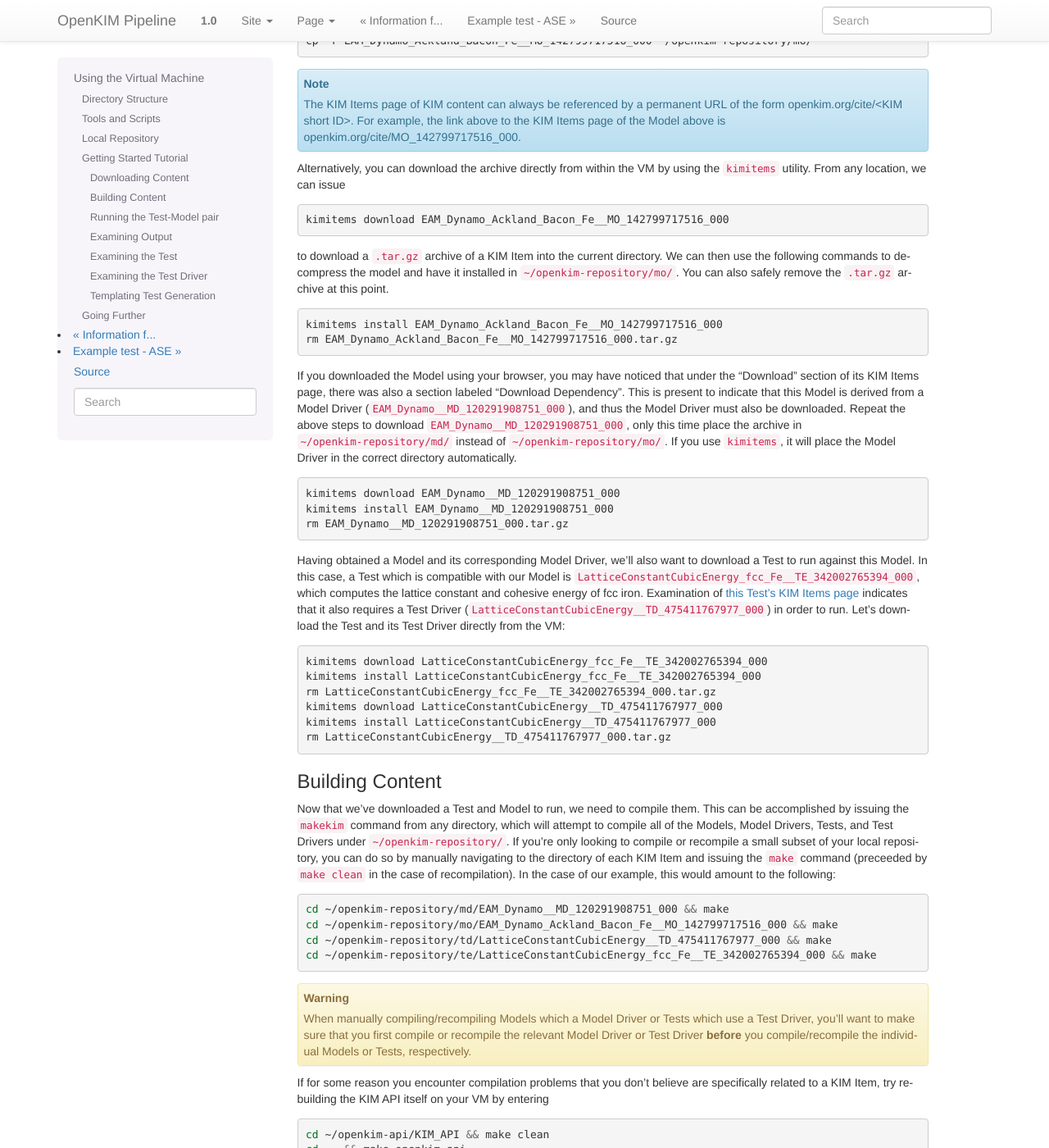
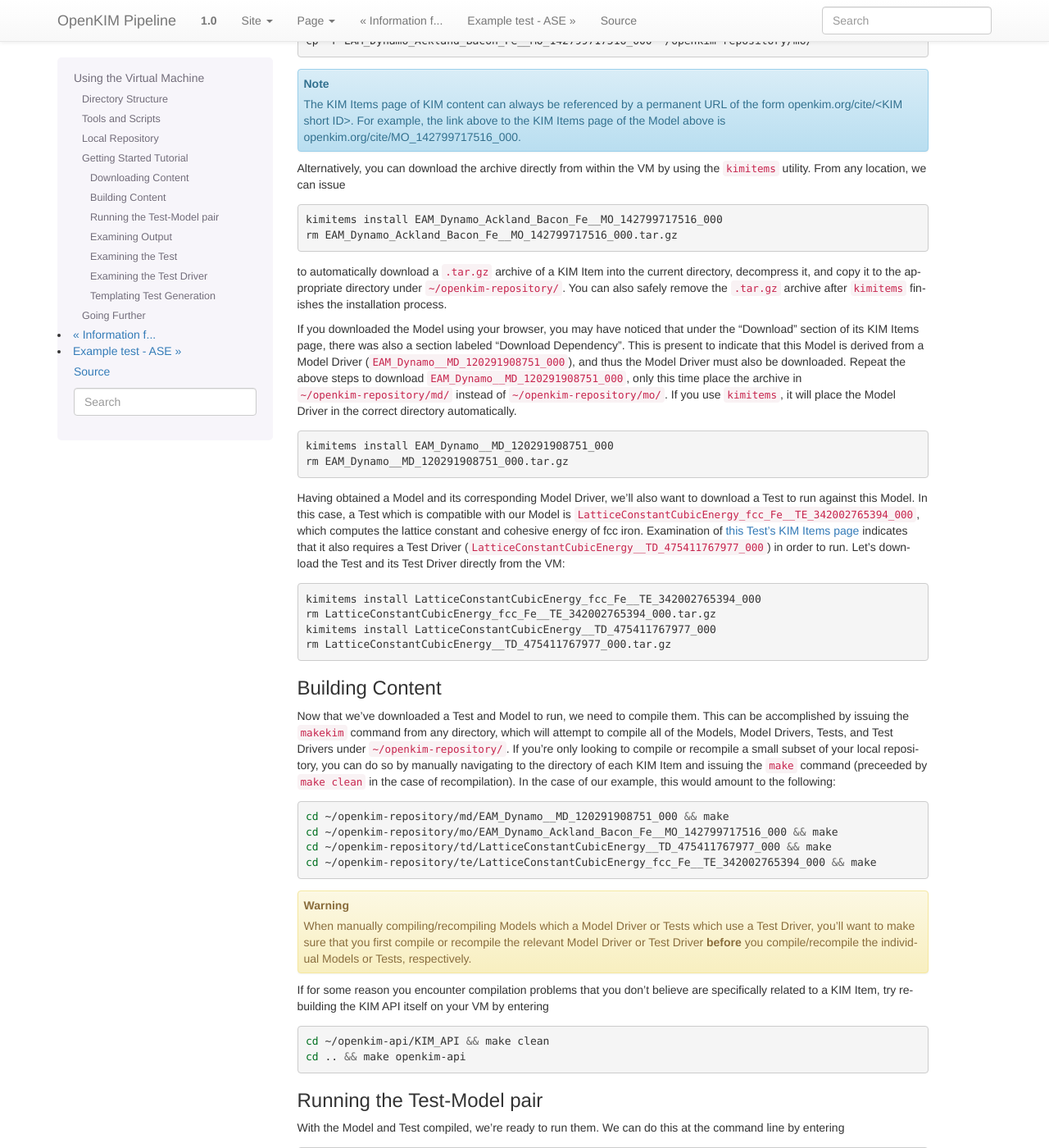
Before and after one commit to bjgjaefg23k/openkim-pipeline, a Sphinx documentation site: the page built from docs/tutorial_vm.rst, in a window 1280 px wide and 1400 px high, scrolled down 1751 px. Shown: the whole window at 82% size. Built offline with Sphinx 7.4.7, drawn with Linux system fonts in a browser that asks for light colours; formulas are drawn with MathJax 3.

Commit message:
Got rid of redundant 'kimitems download' calls

```diff
--- a/docs/tutorial_vm.rst
+++ b/docs/tutorial_vm.rst
@@ -88,20 +88,15 @@ Alternatively, you can download the archive directly from within the VM by using
 
 .. code-block:: bash
 
-    kimitems download EAM_Dynamo_Ackland_Bacon_Fe__MO_142799717516_000
-
-to download a ``.tar.gz`` archive of a KIM Item into the current directory.  We can then use the following commands to decompress the model and have it installed in ``~/openkim-repository/mo/``.  You can also safely remove the ``.tar.gz`` archive at this point.
-
-.. code-block:: bash
-
     kimitems install EAM_Dynamo_Ackland_Bacon_Fe__MO_142799717516_000
     rm EAM_Dynamo_Ackland_Bacon_Fe__MO_142799717516_000.tar.gz
+
+to automatically download a ``.tar.gz`` archive of a KIM Item into the current directory, decompress it, and copy it to the appropriate directory under ``~/openkim-repository/``.  You can also safely remove the ``.tar.gz`` archive after ``kimitems`` finishes the installation process.
 
 If you downloaded the Model using your browser, you may have noticed that under the "Download" section of its KIM Items page, there was also a section labeled "Download Dependency".  This is present to indicate that this Model is derived from a Model Driver (``EAM_Dynamo__MD_120291908751_000``), and thus the Model Driver must also be downloaded.  Repeat the above steps to download ``EAM_Dynamo__MD_120291908751_000``, only this time place the archive in ``~/openkim-repository/md/`` instead of ``~/openkim-repository/mo/``. If you use ``kimitems``, it will place the Model Driver in the correct directory automatically.
 
 .. code-block:: bash
 
-    kimitems download EAM_Dynamo__MD_120291908751_000
     kimitems install EAM_Dynamo__MD_120291908751_000
     rm EAM_Dynamo__MD_120291908751_000.tar.gz
 
@@ -109,10 +104,8 @@ Having obtained a Model and its corresponding Model Driver, we'll also want to d
 
 .. code-block:: bash
 
-    kimitems download LatticeConstantCubicEnergy_fcc_Fe__TE_342002765394_000
     kimitems install LatticeConstantCubicEnergy_fcc_Fe__TE_342002765394_000
     rm LatticeConstantCubicEnergy_fcc_Fe__TE_342002765394_000.tar.gz
-    kimitems download LatticeConstantCubicEnergy__TD_475411767977_000
     kimitems install LatticeConstantCubicEnergy__TD_475411767977_000
     rm LatticeConstantCubicEnergy__TD_475411767977_000.tar.gz
 
```
